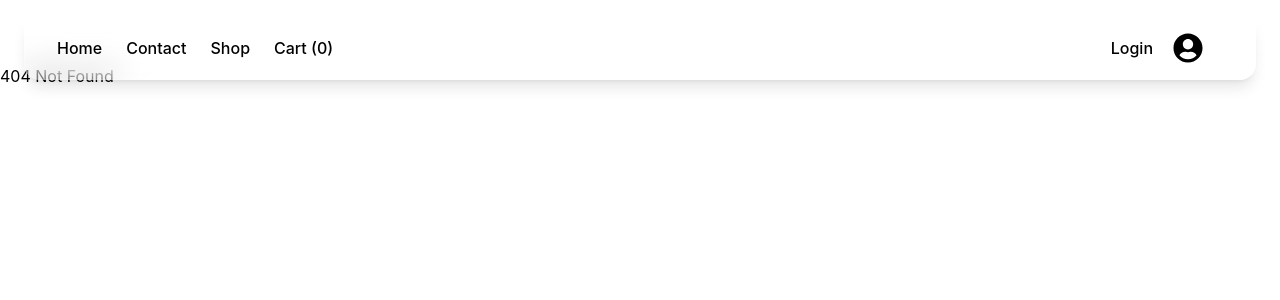
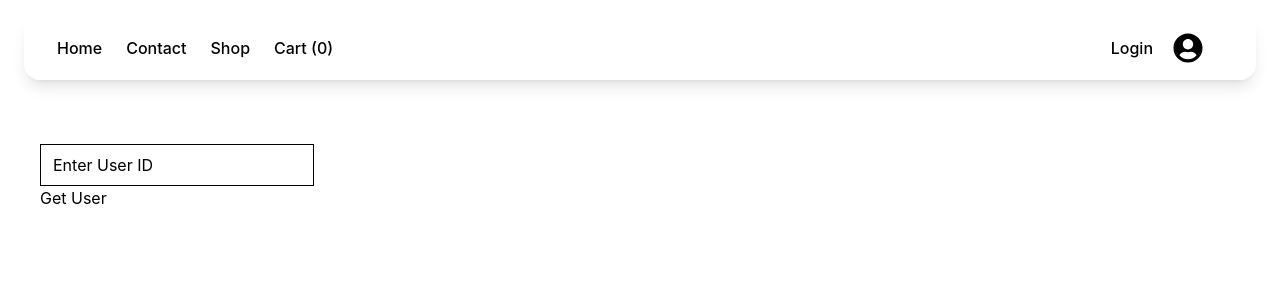
Before and after one commit to chhavi-wq/Reactmain, a React (Vite) app: page /getId in a window 1280 px wide. Before the commit this address had no page. Shown: the top 300 px of the page. Built offline with nearby package versions, Linux system fonts and the light colour scheme.

Commit message:
fjtioertg

```diff
--- a/src/App.jsx
+++ b/src/App.jsx
@@ -18,7 +18,9 @@ import UpdateApi from './backednapiss/UpdateApi.jsx'
 import LoginOtp from './backednapiss/LoginOtp.jsx'
 import Verify from './backednapiss/VerifyOtp.jsx'
 import GetUsers from './backednapiss/GetUsers.jsx'
-import GetUserById  from './backednapiss/GetUsers.jsx'
+import GetUserById  from './backednapiss/GetId.jsx'
+import DeleteUser from './backednapiss/DeleteApi.jsx'
+
 const App=()=>{
   return(
     <>
@@ -50,7 +52,9 @@ const App=()=>{
 
          <Route path="/verify" element={<Verify />} />
          <Route path="/getall" element={<GetUsers />} />
-         <Route path="/getUserId" element={<GetUserById />}/>
+         <Route path="/getId" element={<GetUserById />} />
+
+         <Route path="/deleteuser" element={<DeleteUser />}/>
 
     </Routes>
     </BrowserRouter>
--- /dev/null
+++ b/src/backednapiss/DeleteApi.jsx
@@ -0,0 +1,63 @@
+import {useState} from "react";
+
+const DeleteUser=()=>{
+    const [user,setUser] =useState(null);
+
+    const [id,setId] = useState("");
+    const [loading,setLoading] = useState(false);
+    const [message,setMessage] = useState("");
+
+    const deleteuser = async()=>{
+        if(!id){
+            setMessage("please enter id");
+            return;
+        }
+
+        setMessage("");
+        setLoading(true);
+        setUser(null);
+
+
+        try{
+            const response = await fetch(`http://localhost:4000/api/deleteuser/${id}`,{
+                method : "DELETE"
+            });
+
+            const data = await response.json();
+
+            if(!response.ok){
+                setMessage(data.message || "internal server error!");
+                setLoading(false);
+                return;
+            }
+            setUser(data.user);
+
+        }
+        catch(err){
+            setMessage("internal server error!");
+        }
+        finally{
+            setLoading(false);
+        }
+    }
+
+    return(
+        <div>
+                {message && <p>{message}</p>}
+
+                <input type="text" placeholder="Enter your id" required name="id" value={id} onChange={(e)=>{
+                    setId(e.target.value)
+                }} />
+
+                <button type="submit" onClick={deleteuser} disabled={loading}>{loading?"Deleting.." : "Delete User"}</button>
+                {user &&
+                <div>
+                    <p>{user.firstname}</p>
+                    <p>{user.email}</p>
+                </div>
+}
+
+        </div>
+    )
+}
+export default DeleteUser;
--- a/src/backednapiss/GetId.jsx
+++ b/src/backednapiss/GetId.jsx
@@ -3,36 +3,59 @@ import { useState } from "react";
 const GetUserById = () => {
   const [id, setId] = useState("");
   const [user, setUser] = useState(null);
+  const [loading, setLoading] = useState(false);
+  const [message, setMessage] = useState("");
 
   const getUser = async () => {
-    const response = await fetch(
-      `http://localhost:4000/api/getuser/${id}`
-    );
+    if (!id) {
+      setMessage("Please enter user ID");
+      return;
+    }
 
-    const data = await response.json();
+    setLoading(true);
+    setMessage("");
+    setUser(null);
 
-    if (response.ok) {
+    try {
+      const response = await
+       fetch(`http://localhost:4000/api/getbyid/${id}`)
+      ;
+
+      const data = await response.json();
+
+      if (!response.ok) {
+        setMessage(data.message || "User not found");
+        setLoading(false);
+        return;
+      }
+
       setUser(data.user);
+    } catch (error) {
+      setMessage("Server error");
+    } finally {
+      setLoading(false);
     }
   };
 
   return (
-    <div>
+    <div style={{ marginTop: "40px", padding: "40px" }}>
       <input
         type="text"
         placeholder="Enter User ID"
         value={id}
         onChange={(e) => setId(e.target.value)}
       />
-
-      <button onClick={getUser}>
-        Get User
+    <br />
+      <button onClick={getUser} disabled={loading}>
+        {loading ? "Loading..." : "Get User"}
       </button>
 
+      {message && <p>{message}</p>}
+    <br />
       {user && (
-        <div>
-          <p>{user.firstname}</p>
-          <p>{user.email}</p>
+        <div style={{ marginTop: "20px" }}>
+          <p><strong>Name:</strong> {user.firstname}</p>
+          <p><strong>Email:</strong> {user.email}</p>
         </div>
       )}
     </div>
--- a/src/backednapiss/GetUsers.jsx
+++ b/src/backednapiss/GetUsers.jsx
@@ -11,6 +11,7 @@ const GetUsers = () => {
         console.log(result);
 
         SetData(result.use);
+        console.log("abccccc",result.use)
     };
 
     return (
@@ -46,7 +47,7 @@ const GetUsers = () => {
       }}
     >
       <img
-        src={`http://localhost:4000/${item.avatar[0]}`}
+        src={`http://localhost:4000/${item?.avatar[0]}`}
         alt="avatar"
         width="100"
       />
```
